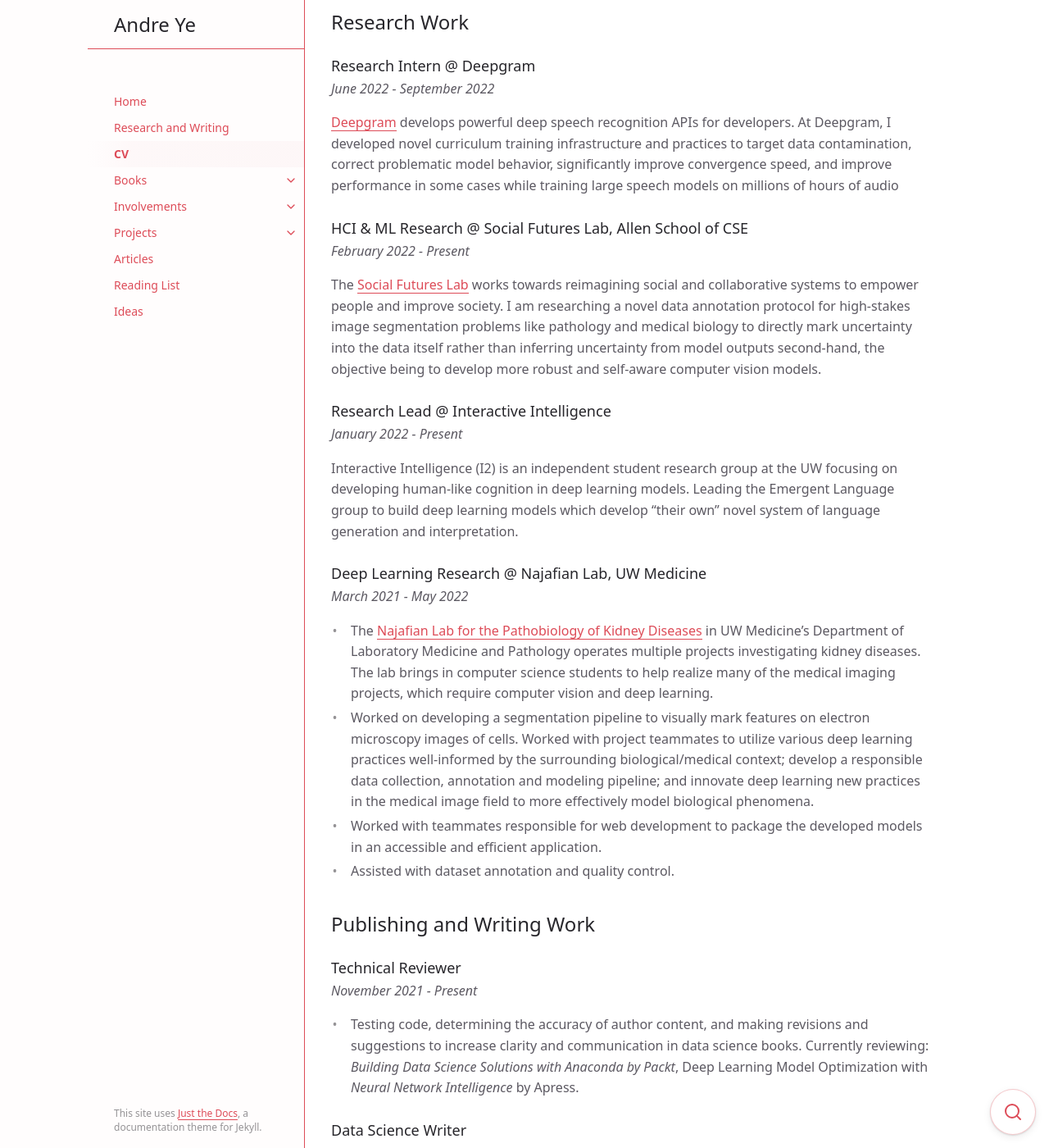
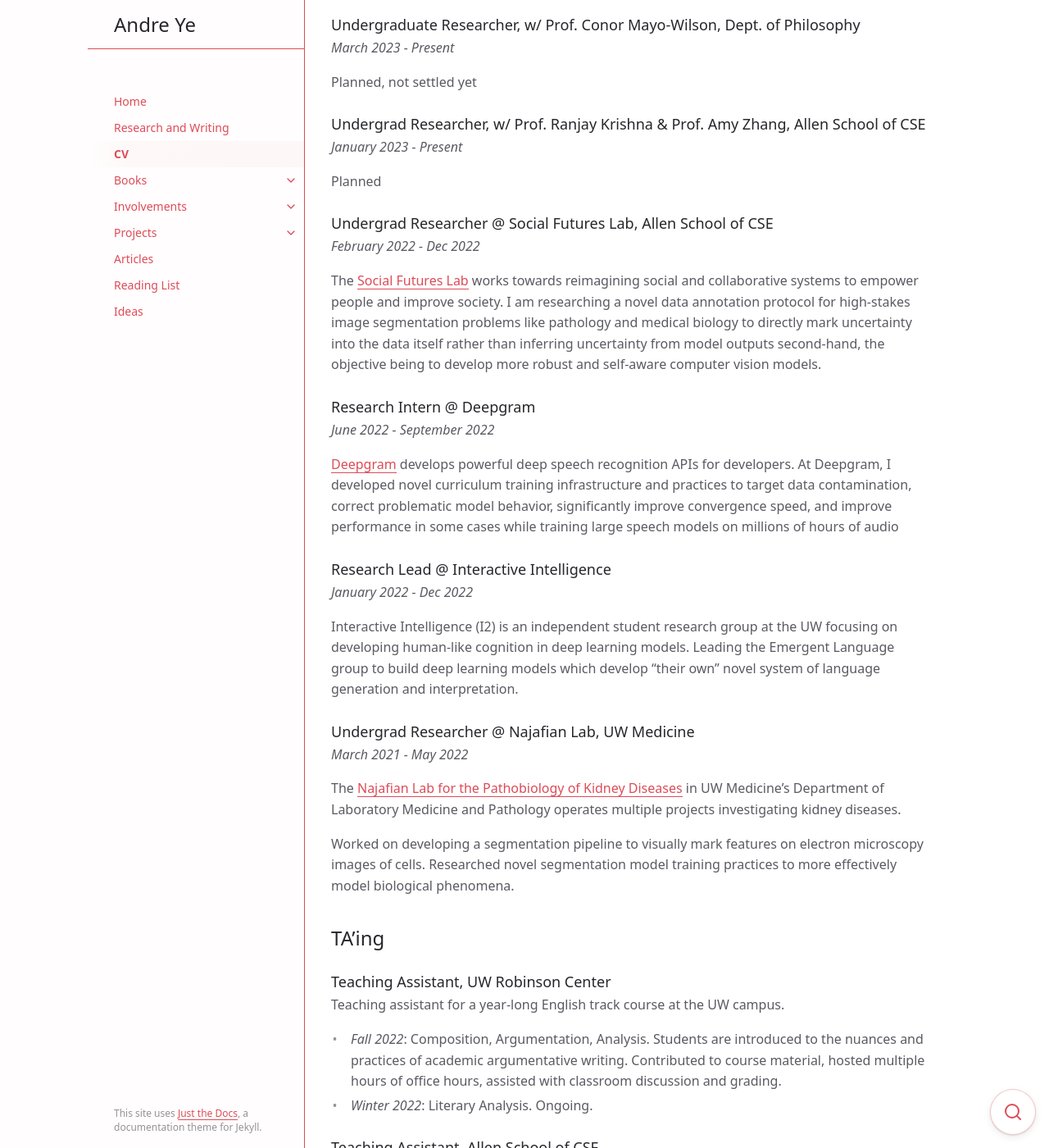
Before and after one commit to andre-ye/andre-ye.github.io-retired, a Jekyll site: the page built from docs/cv.md, in a window 1280 px wide and 1400 px high, scrolled down 291 px. Shown: the whole window at 82% size. Built offline with Jekyll 4.4.1, drawn with Linux system fonts in a browser that asks for light colours; nearby versions of some CDN libraries; some of the changed text lies outside the part shown.

Commit message:
Update cv.md

```diff
--- a/docs/cv.md
+++ b/docs/cv.md
@@ -11,11 +11,29 @@
 Relevant Experience and Skills
 {: .fs-6 .fw-300 }
 
-*View a compact resume PDF [here](https://andre-ye.github.io/files/personal/Ye_Andre_Resume_22_23_cycle.pdf){:target="_blank"}*.
+<!-- *View a compact resume PDF [here](https://andre-ye.github.io/files/personal/Ye_Andre_Resume_22_23_cycle.pdf){:target="_blank"}*. -->
 
 ---
 
 ## Research Work
+
+### Undergraduate Researcher, w/ Prof. Conor Mayo-Wilson, Dept. of Philosophy
+*March 2023 - Present*
+
+Planned, not settled yet
+
+### Undergrad Researcher, w/ Prof. Ranjay Krishna & Prof. Amy Zhang, Allen School of CSE
+*January 2023 - Present*
+
+Planned
+
+### Undergrad Researcher @ Social Futures Lab, Allen School of CSE
+*February 2022 - Dec 2022*
+
+The [Social Futures Lab](https://social.cs.washington.edu/){:target="_blank"} works towards reimagining social and collaborative systems to empower people and improve society. I am researching a novel data
+annotation protocol for high-stakes image segmentation problems like pathology and medical biology to directly mark uncertainty
+into the data itself rather than inferring uncertainty from model outputs second-hand, the objective being to
+develop more robust and self-aware computer vision models.
 
 ### Research Intern @ Deepgram
 *June 2022 - September 2022*
@@ -25,28 +43,19 @@
 behavior, significantly improve convergence speed, and improve performance in some cases while training large
 speech models on millions of hours of audio
 
-### HCI & ML Research @ Social Futures Lab, Allen School of CSE
-*February 2022 - Present*
-
-The [Social Futures Lab](https://social.cs.washington.edu/){:target="_blank"} works towards reimagining social and collaborative systems to empower people and improve society. I am researching a novel data
-annotation protocol for high-stakes image segmentation problems like pathology and medical biology to directly mark uncertainty
-into the data itself rather than inferring uncertainty from model outputs second-hand, the objective being to
-develop more robust and self-aware computer vision models.
-
 ### Research Lead @ Interactive Intelligence
-*January 2022 - Present*
+*January 2022 - Dec 2022*
 
 Interactive Intelligence (I2) is an independent student research group at the UW focusing on developing
 human-like cognition in deep learning models. Leading the Emergent Language group to build deep learning
 models which develop “their own” novel system of language generation and interpretation.
 
-### Deep Learning Research @ Najafian Lab, UW Medicine
+### Undergrad Researcher @ Najafian Lab, UW Medicine
 *March 2021 - May 2022*
 
-- The [Najafian Lab for the Pathobiology of Kidney Diseases](https://dlmp.uw.edu/research-labs/najafian){:target="_blank"} in UW Medicine's Department of Laboratory Medicine and Pathology operates multiple projects investigating kidney diseases. The lab brings in computer science students to help realize many of the medical imaging projects, which require computer vision and deep learning.
-- Worked on developing a segmentation pipeline to visually mark features on electron microscopy images of cells. Worked with project teammates to utilize various deep learning practices well-informed by the surrounding biological/medical context; develop a responsible data collection, annotation and modeling pipeline; and innovate deep learning new practices in the medical image field to more effectively model biological phenomena.
-- Worked with teammates responsible for web development to package the developed models in an accessible and efficient application.
-- Assisted with dataset annotation and quality control.
+The [Najafian Lab for the Pathobiology of Kidney Diseases](https://dlmp.uw.edu/research-labs/najafian){:target="_blank"} in UW Medicine's Department of Laboratory Medicine and Pathology operates multiple projects investigating kidney diseases.
+
+Worked on developing a segmentation pipeline to visually mark features on electron microscopy images of cells. Researched novel segmentation model training practices  to more effectively model biological phenomena.
 
 <!-- ### Analytics @ UW Polling and Open Data Iniative
 *July 2021 - Present*
@@ -56,16 +65,31 @@
 - Advocated for and led the usage of deep learning for analysts in various PODUW projects and committees. Facilitated the integration of insights discovered by deep learning with traditional statistics and visualization methods.
 - Assisted with web development and upkeep. -->
 
+## TA'ing
+
+### Teaching Assistant, UW Robinson Center
+Teaching assistant for a year-long English track course at the UW campus.
+- *Fall 2022*: Composition, Argumentation, Analysis. Students are introduced to the nuances and practices of academic argumentative writing. Contributed to course material, hosted multiple hours of office hours, assisted with classroom discussion and grading.
+- *Winter 2022*: Literary Analysis. Ongoing.
+
+### Teaching Assistant, Allen School of CSE
+*March 2022 - June 2022*
+
+TA'd [CSE 163: Intermediate Data Programming](https://andre-ye.github.io/uni/uni/docs/cs/cse-163) with Prof. Hunter Schafer, Spring Quarter. Graded homework, hosted office hours, taught weekly sections.
+
 ## Publishing and Writing Work
 
-### Technical Reviewer
+### Deep Learning Author, Apress and Packt
+Authored two books with Apress, currently writing one more with Apress and another with Packt.
+
+### Technical Reviewer, Apress and Packt
 *November 2021 - Present*
 
 - Testing code, determining the accuracy of author content, and making revisions and suggestions to increase
 clarity and communication in data science books. Currently reviewing: *Building Data Science Solutions with
 Anaconda by Packt*, Deep Learning Model Optimization with *Neural Network Intelligence* by Apress.
 
-### Data Science Writer
+### Data Science Writer, Medium
 *March 2020 - April 2021*
 
 - Awarded the Gold and Silver Medal from KDnuggets, a leading data science site with over 700k+ visitors monthly, for writing two of the most top-viewed and top-shared articles on the platform.
@@ -75,10 +99,10 @@
 
 ## Miscellaneous
 
-### Teaching Assistant @ Allen School of CSE
-*March 2022 - June 2022*
+### Food Server, McDonald's
+*December 2022 - Present*
 
-TA'd [CSE 163: Intermediate Data Programming](https://andre-ye.github.io/uni/uni/docs/cs/cse-163) with Prof. Hunter Schafer, Spring Quarter. Graded homework, hosted office hours, taught weekly sections.
+Serving hungry people.
 
 ### Volunteer Data Scientist @ CoronaWhy
 *April 2020 - June 2020*
```
